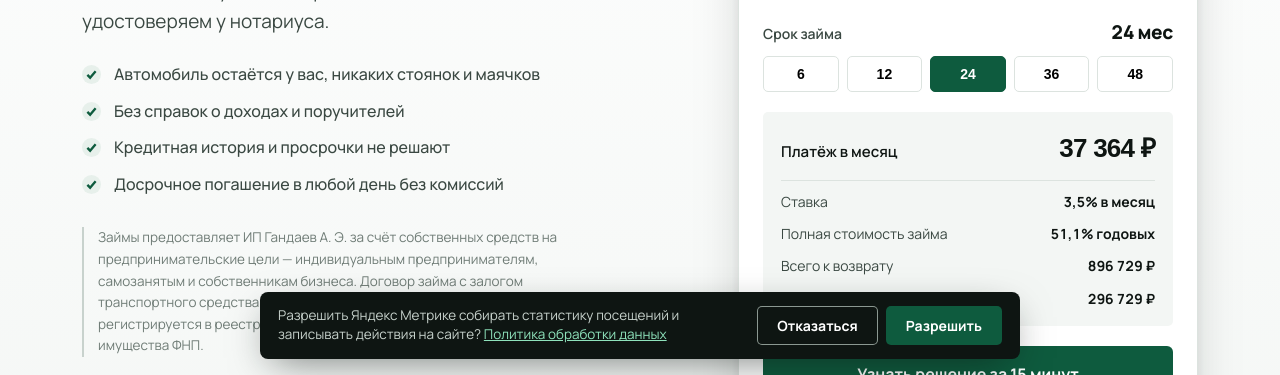
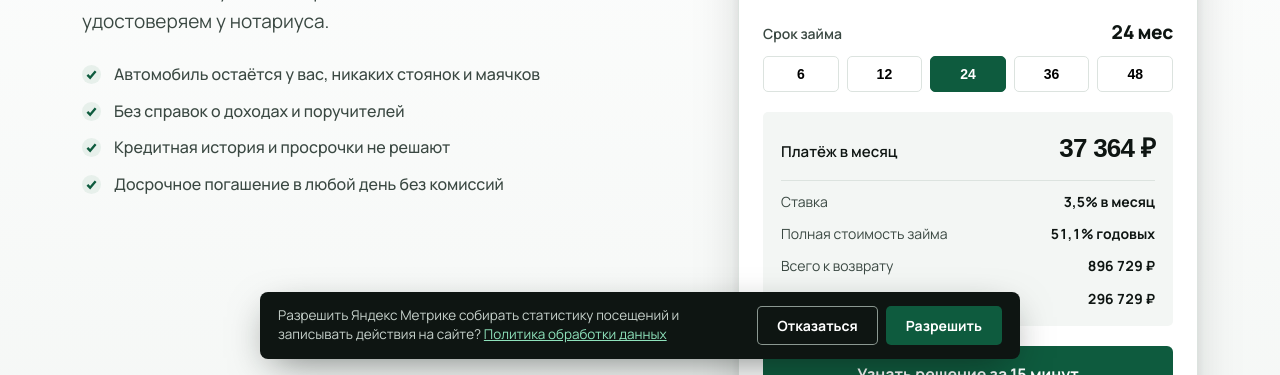
Before and after one commit to Gandaev-a/tulpar-finance, a plain HTML site: page index.html in a window 1280 px wide. Shown: the part 425-800 px from the top of the page. Drawn offline with Linux system fonts and the light colour scheme; a web font is replaced by a local one.

Commit message:
Убрать дополнительный абзац с первого экрана

```diff
--- a/index.html
+++ b/index.html
@@ -397,7 +397,6 @@ footer a:hover{color:#fff}
         <li><span class="check"><svg viewBox="0 0 12 12"><path d="M1.5 6.5 4.5 9.5 10.5 2.5"/></svg></span> Кредитная история и просрочки не решают</li>
         <li><span class="check"><svg viewBox="0 0 12 12"><path d="M1.5 6.5 4.5 9.5 10.5 2.5"/></svg></span> Досрочное погашение в любой день без комиссий</li>
       </ul>
-      <p class="hero-note">Займы предоставляет ИП Гандаев А. Э. за счёт собственных средств на предпринимательские цели — индивидуальным предпринимателям, самозанятым и собственникам бизнеса. Договор займа с залогом транспортного средства удостоверяется нотариусом, залог регистрируется в реестре уведомлений о залоге движимого имущества ФНП.</p>
     </div>
 
     <!-- CALCULATOR -->
```
